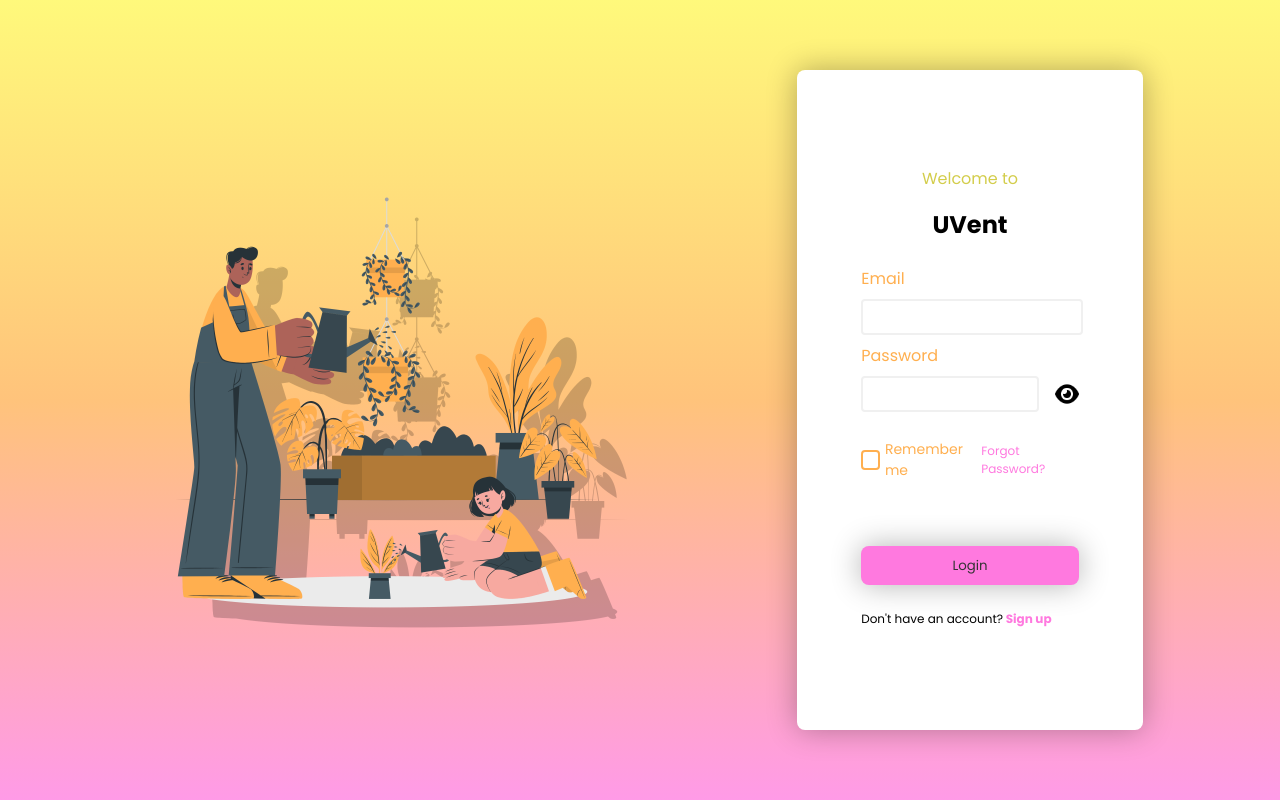
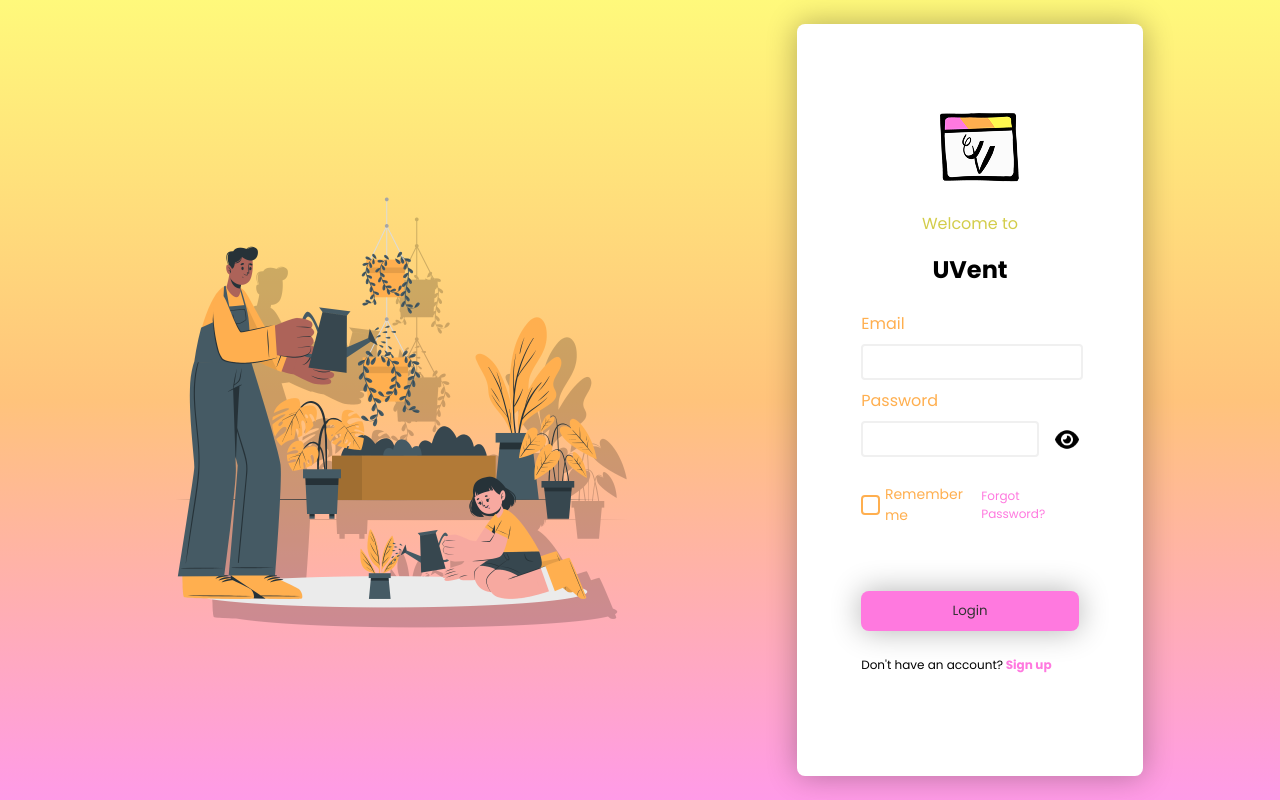
Before and after one commit to saaladdin/Software-Engineering-Project, a React (Create React App) app: page /login in a window 1280 px wide. Built offline with nearby package versions, Linux system fonts and the light colour scheme; no server answers.

Commit message:
add logo to login and signup

```diff
--- a/src/Components/Login/index.js
+++ b/src/Components/Login/index.js
@@ -6,6 +6,8 @@ import { auth } from "../../FirebaseConfig";
 import { signInWithEmailAndPassword } from "firebase/auth";
 import Eye from "../../Assets/Images/eye-solid.png";
 import SlashEye from "../../Assets/Images/eye-slash-solid.png";
+import logo from "../../Assets/Images/logo.png";
+
 
 const Login = () => {
   const navigate = useNavigate();
@@ -57,8 +59,9 @@ const Login = () => {
 
   return (
     <div className="login">
-      <img src={Image} alt="Two people watering a plant" />
+      <img src={Image} alt="Two people watering a plant" className="image" />
       <div className="login-form">
+        <img src={logo} alt="Website Logo" className="logo"/>
         <div className="welcome-message">
           <p>Welcome to</p>
           <h1>UVent</h1>
--- a/src/Components/Login/index.scss
+++ b/src/Components/Login/index.scss
@@ -1,4 +1,10 @@
 .login {
+  .logo{
+    width: auto;
+    height: auto;
+    position: relative;
+    left: 75px;
+  }
   .passwordIcon {
     all: unset;
     width: 1.5rem;
@@ -32,7 +38,7 @@
   justify-content: center;
   gap: 10rem;
 
-  img {
+  .image {
     height: 500px;
     width: 500px;
     filter: drop-shadow(-30px 20px 0px rgba(0, 0, 0, 0.2));
--- a/src/Components/Signup/SignUp.js
+++ b/src/Components/Signup/SignUp.js
@@ -6,6 +6,7 @@ import { auth } from "../../FirebaseConfig";
 import db from "../../FirebaseConfig"
 import { createUserWithEmailAndPassword } from "firebase/auth";
 import { setDoc, doc } from "firebase/firestore";
+import logo from "../../Assets/Images/logo.png";
 
 const SignUp = () => {
   const navigate = useNavigate();
@@ -78,10 +79,11 @@ const SignUp = () => {
   return (
     <div className="signup">
       <div className="signup-image">
-        <img src={Image} alt="Two people watering a plant" />
+        <img src={Image} alt="Two people watering a plant" className="image" />
       </div>
 
       <form className="signup-form" onSubmit={handleSignUp}>
+        <img src={logo} alt="Website Logo" className="logo"/>
         <div className="welcome-message">
           <p>Sign up for a</p>
           <h1>UVent</h1>
--- a/src/Components/Signup/SignUp.scss
+++ b/src/Components/Signup/SignUp.scss
@@ -1,4 +1,11 @@
 .signup {
+    .logo{
+        width: auto;
+        height: auto;
+        position: relative;
+        left: 75px;
+      }
+
     display: flex;
     flex-direction: row;
     height: 100vh;
@@ -12,7 +19,7 @@
     justify-content: center;
     gap: 10rem;
 
-    img {
+    .image {
         height: 500px;
         width: 500px;
         filter: drop-shadow(-30px 20px 0px rgba(0,0,0, 0.2));
```
